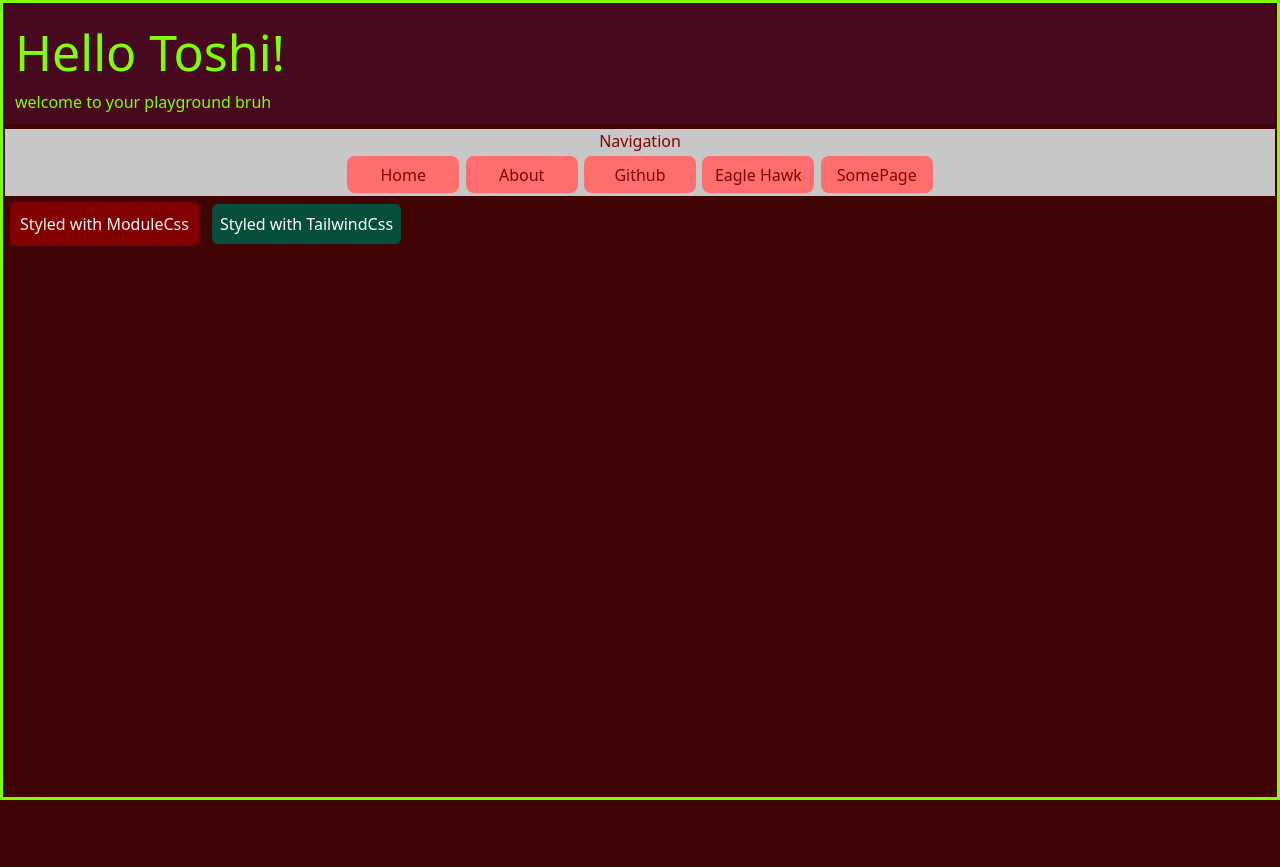
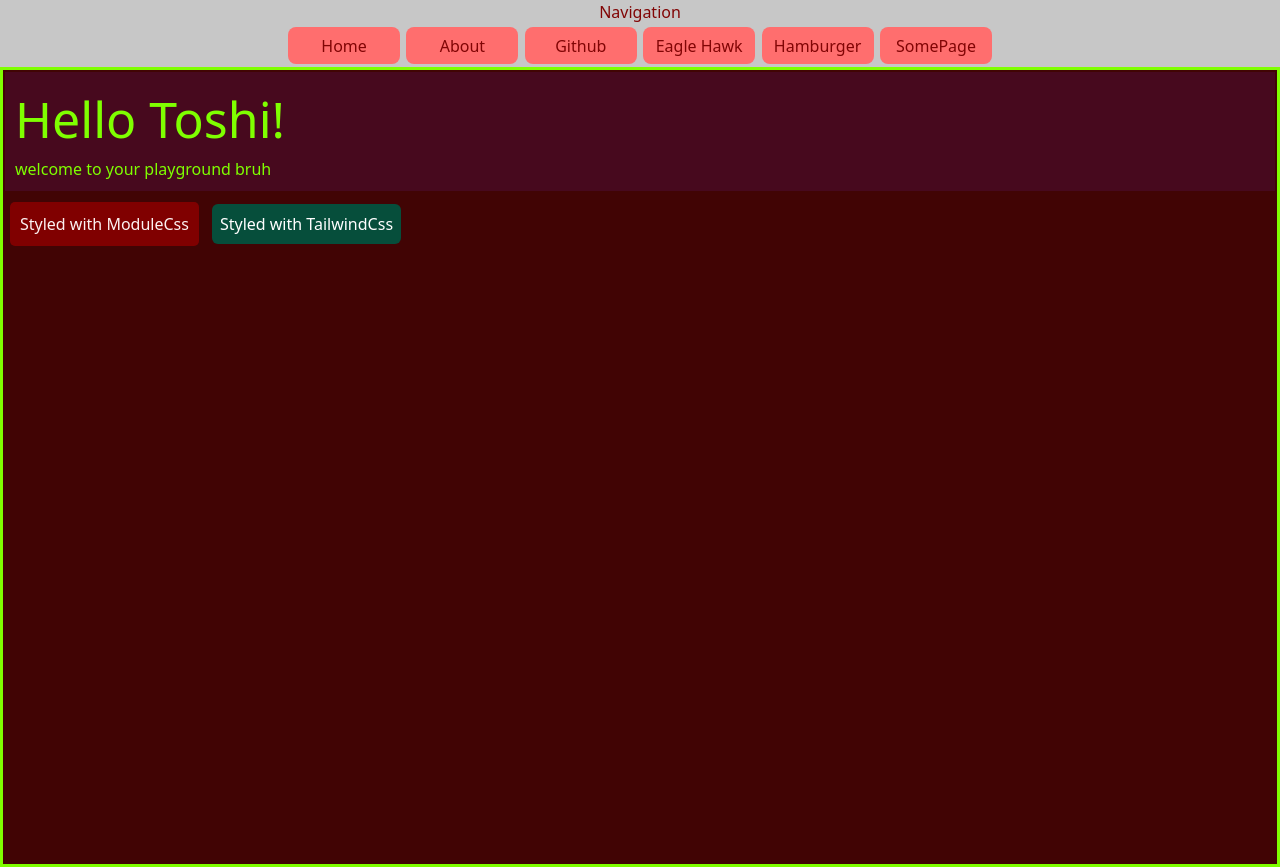
Before and after one commit to idcargill/Toshis-Playground, a Next.js app: page / in a window 1280 px wide. Before the commit the page ends 800 px from the top, so only its background shows below. Built offline with nearby package versions, Linux system fonts and the light colour scheme.

Commit message:
update navbar header

```diff
--- a/src/Components/NavBar/NavBar.tsx
+++ b/src/Components/NavBar/NavBar.tsx
@@ -19,6 +19,10 @@ export const navLinksArray = [
   {
     page: 'Eagle Hawk',
     url: 'https://www.biologicaldiversity.org/species/mammals/American_pika/natural_history.html',
+  },
+  {
+    page: 'Hamburger',
+    url: '/hamburger',
   },
 ];
 
--- a/src/Sections/HomePageLayout.tsx
+++ b/src/Sections/HomePageLayout.tsx
@@ -3,14 +3,9 @@ import Title from 'src/Components/ModuleComponents/TitleComponent/Title';
 import ButtonModule from 'src/Components/ModuleComponents/ButtonComponent/ButtonModule';
 import ButtonTailwind from 'src/Components/TailwindComponents/ButtonTailwind';
 
-import NavBar from 'src/Components/NavBar/NavBar';
 const HomePageLayout = () => (
   <>
-    <Title
-      title="Hello Toshi!"
-      subHeading="welcome to your playground bruh"
-    />
-    <NavBar />
+    <Title title="Hello Toshi!" subHeading="welcome to your playground bruh" />
     <ButtonModule />
     <ButtonTailwind />
   </>
--- a/src/pages/_app.tsx
+++ b/src/pages/_app.tsx
@@ -1,8 +1,14 @@
 import type { AppProps } from 'next/app';
 import '../../styles/global.css';
+import NavBar from 'src/Components/NavBar/NavBar';
 
 function MyApp({ Component, pageProps }: AppProps) {
-  return <Component {...pageProps} />;
+  return (
+    <div>
+      <NavBar />
+      <Component {...pageProps} />
+    </div>
+  );
 }
 
 export default MyApp;
```
